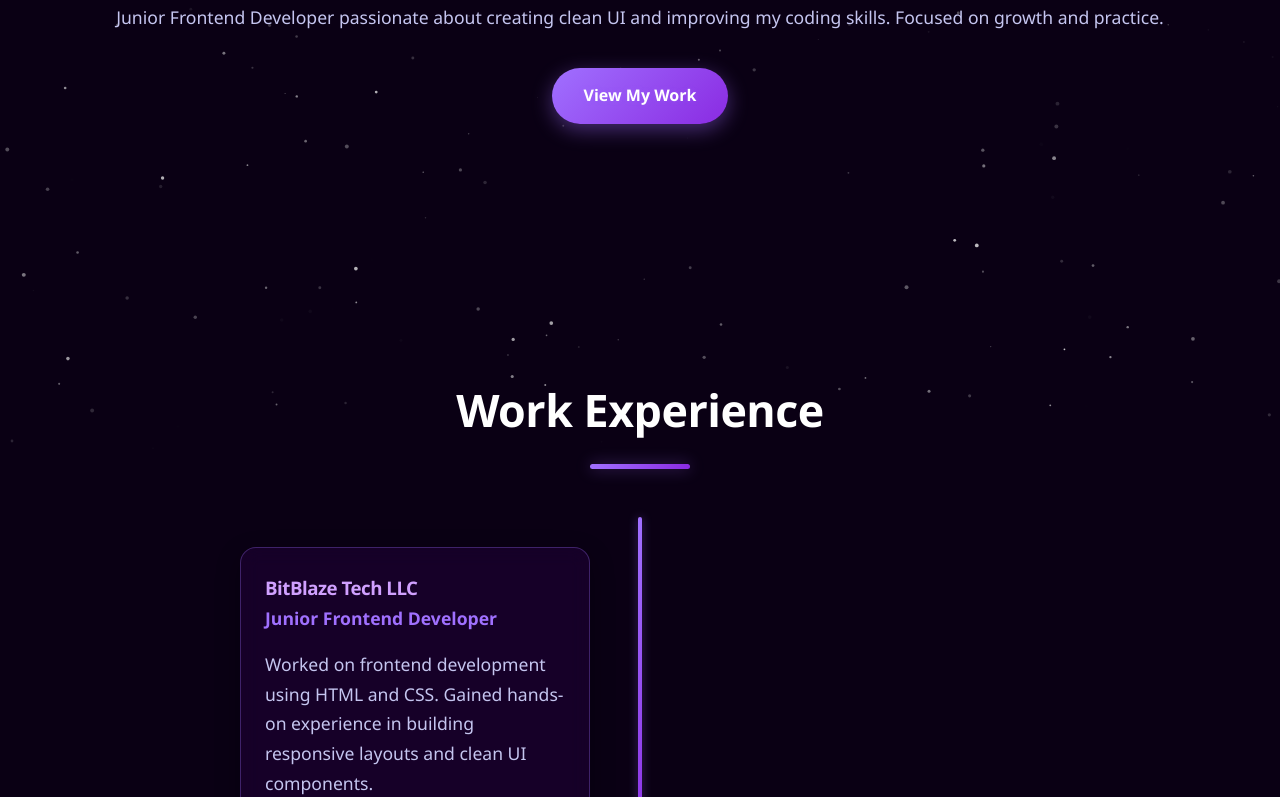
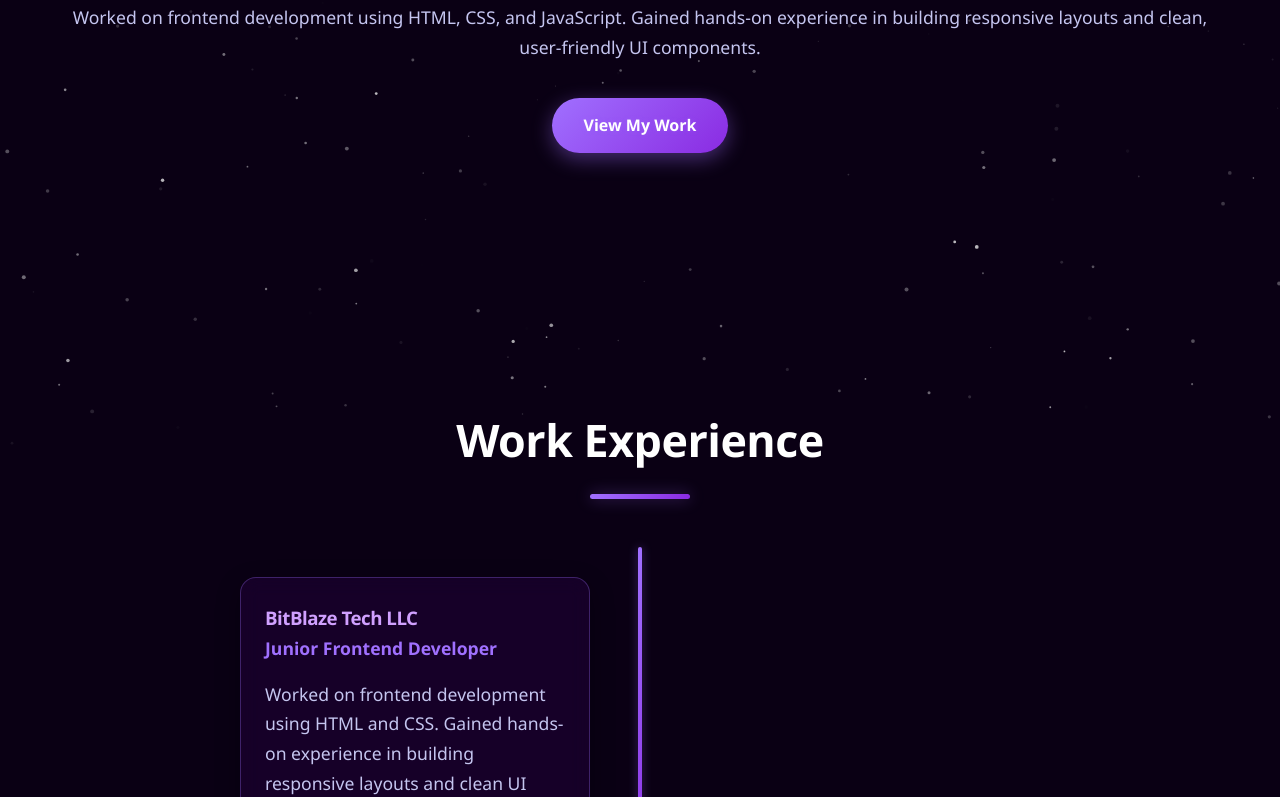
Before and after one commit to whirlwave540295-create/Portfolio, a plain HTML site: page index.html in a window 1280 px wide. Shown: the part 341-1138 px from the top of the page. Drawn offline with Linux system fonts and the light colour scheme.

Commit message:
Update index.html

```diff
--- a/index.html
+++ b/index.html
@@ -23,8 +23,7 @@
             <h1>Hi, I'm Ibtisam Aziz</h1>
             <div class=" typing-text" id="typingEffect">
             </div>
-            <p>Junior Frontend Developer passionate about creating clean UI and improving my coding skills. Focused on
-                growth and practice.</p>
+            <p>Worked on frontend development using HTML, CSS, and JavaScript. Gained hands-on experience in building responsive layouts and clean, user-friendly UI components.</p>
             <a href="#projects" class="btn">View My Work</a>
         </div>
     </section>
```
